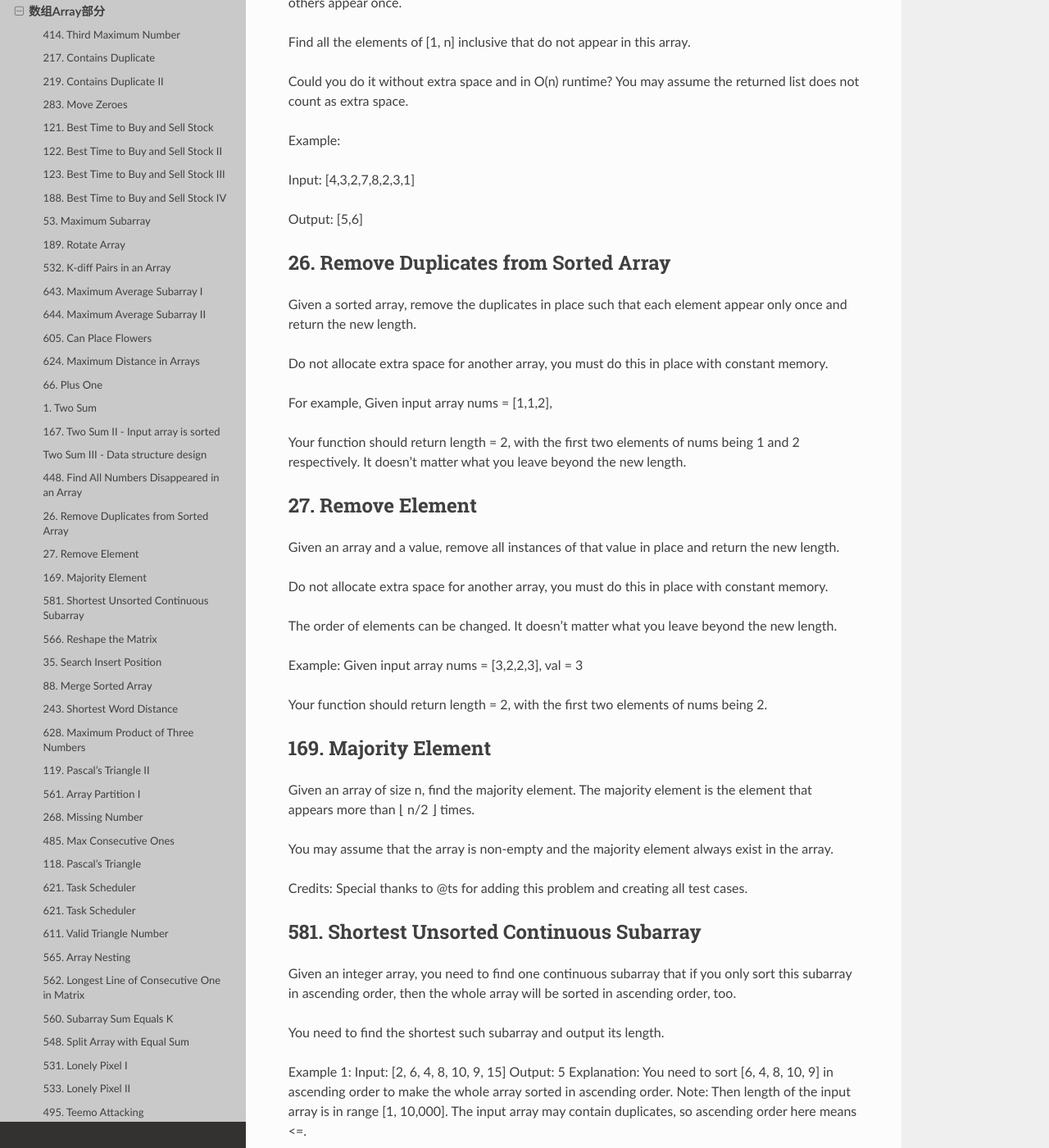
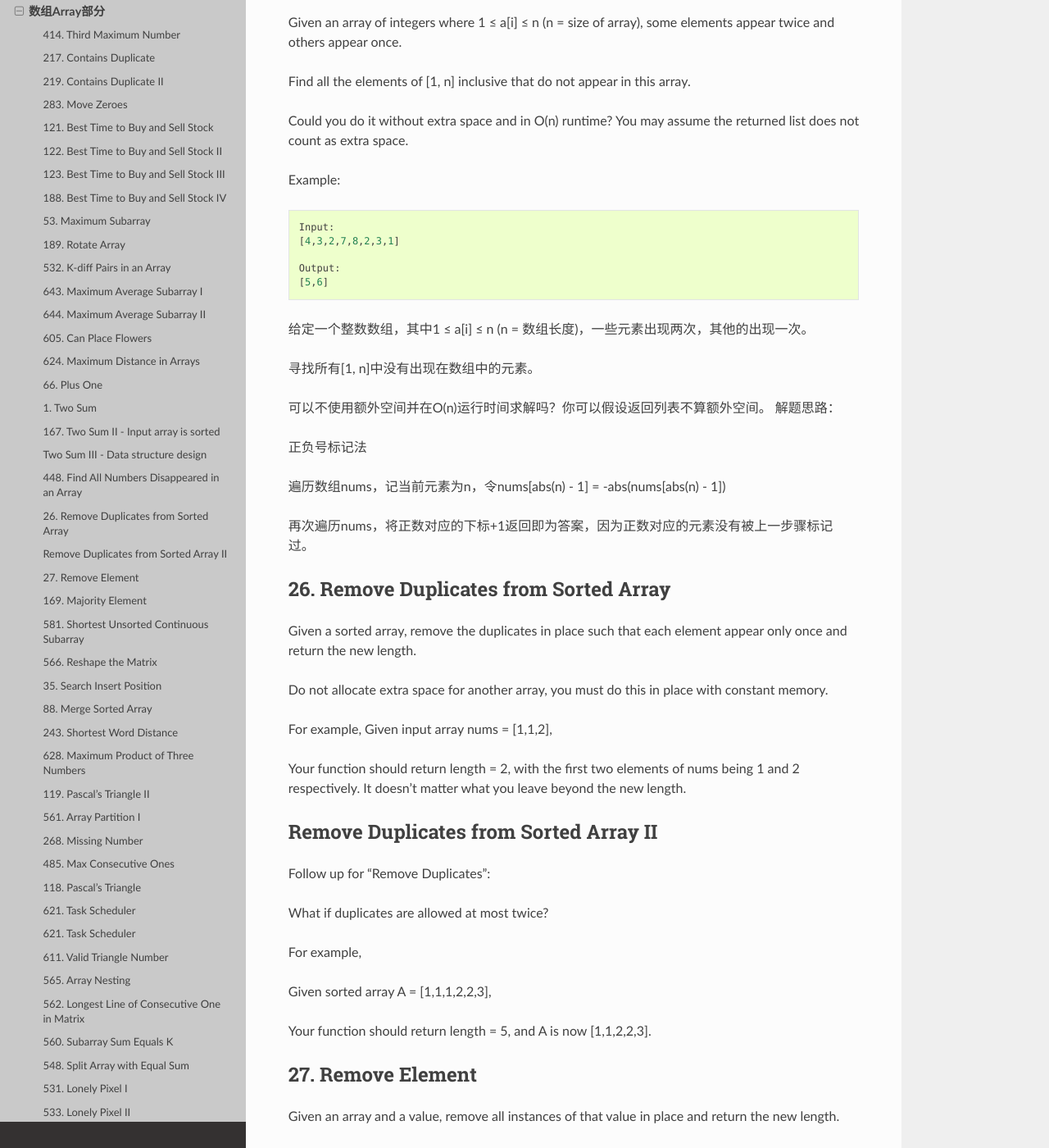
Before and after one commit to darcyWang/tianbao, a Sphinx documentation site: the page built from source/leetcode/array.rst, in a window 1280 px wide and 1400 px high, scrolled down 15365 px. Shown: the whole window at 82% size. Built offline with Sphinx 7.4.7 and the Read the Docs theme 2.0.0, drawn with Linux system fonts in a browser that asks for light colours.

Commit message:
added contents

```diff
--- a/source/leetcode/array.rst
+++ b/source/leetcode/array.rst
@@ -375,6 +375,7 @@ If you have figured out the O(n) solution, try coding another solution using the
           return result
 
 JavaScript版本
+
 https://github.com/Arnold134777/LeetCode-LintCode/blob/master/javascript/Maximum%20Subarray/main.js
 
 
@@ -777,14 +778,26 @@ Find all the elements of [1, n] inclusive that do not appear in this array.
 Could you do it without extra space and in O(n) runtime? You may assume the returned list does not count as extra space.
 
 Example:
-
-Input:
-[4,3,2,7,8,2,3,1]
-
-Output:
-[5,6]
-
-
+::
+
+        Input:
+        [4,3,2,7,8,2,3,1]
+
+        Output:
+        [5,6]
+
+给定一个整数数组，其中1 ≤ a[i] ≤ n (n = 数组长度)，一些元素出现两次，其他的出现一次。
+
+寻找所有[1, n]中没有出现在数组中的元素。
+
+可以不使用额外空间并在O(n)运行时间求解吗？你可以假设返回列表不算额外空间。
+解题思路：
+
+正负号标记法
+
+遍历数组nums，记当前元素为n，令nums[abs(n) - 1] = -abs(nums[abs(n) - 1])
+
+再次遍历nums，将正数对应的下标+1返回即为答案，因为正数对应的元素没有被上一步骤标记过。
 
 
 26. Remove Duplicates from Sorted Array
@@ -799,6 +812,20 @@ Given input array nums = [1,1,2],
 
 Your function should return length = 2, with the first two elements of nums being 1 and 2 respectively. It doesn't matter what you leave beyond the new length.
 
+
+Remove Duplicates from Sorted Array II
+--------------------------------------
+
+
+Follow up for "Remove Duplicates":
+
+What if duplicates are allowed at most twice?
+
+For example,
+
+Given sorted array A = [1,1,1,2,2,3],
+
+Your function should return length = 5, and A is now [1,1,2,2,3].
 
 
 
--- a/source/practice/question.py
+++ b/source/practice/question.py
@@ -180,3 +180,30 @@ def findMaxAverage(nums, k):
 
 
 print findMaxAverage([1,12,-5,-6,50,3], 1)
+
+
+
+
+def findDisappearedNumbers(nums):
+    """
+    :type nums: List[int]
+    :rtype: List[int]
+    """
+    numset = set(nums)
+    length = len(nums)
+    result = []
+
+    for i in range(1,length+1):
+        result.append(i)
+
+    resultset = set(result)
+    print resultset
+    print numset
+    final = resultset - numset
+    print final
+    result = list(final)
+
+    return result
+
+
+print findDisappearedNumbers([4,3,2,7,8,2,3,1]);
```
